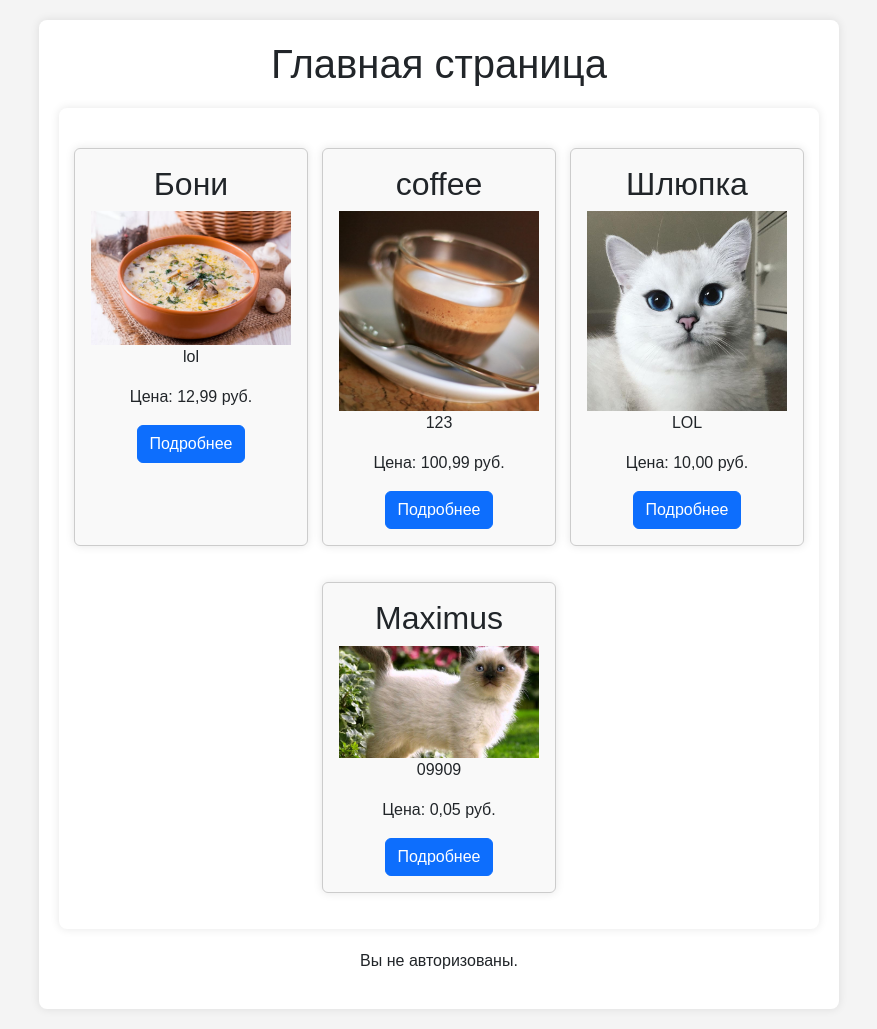
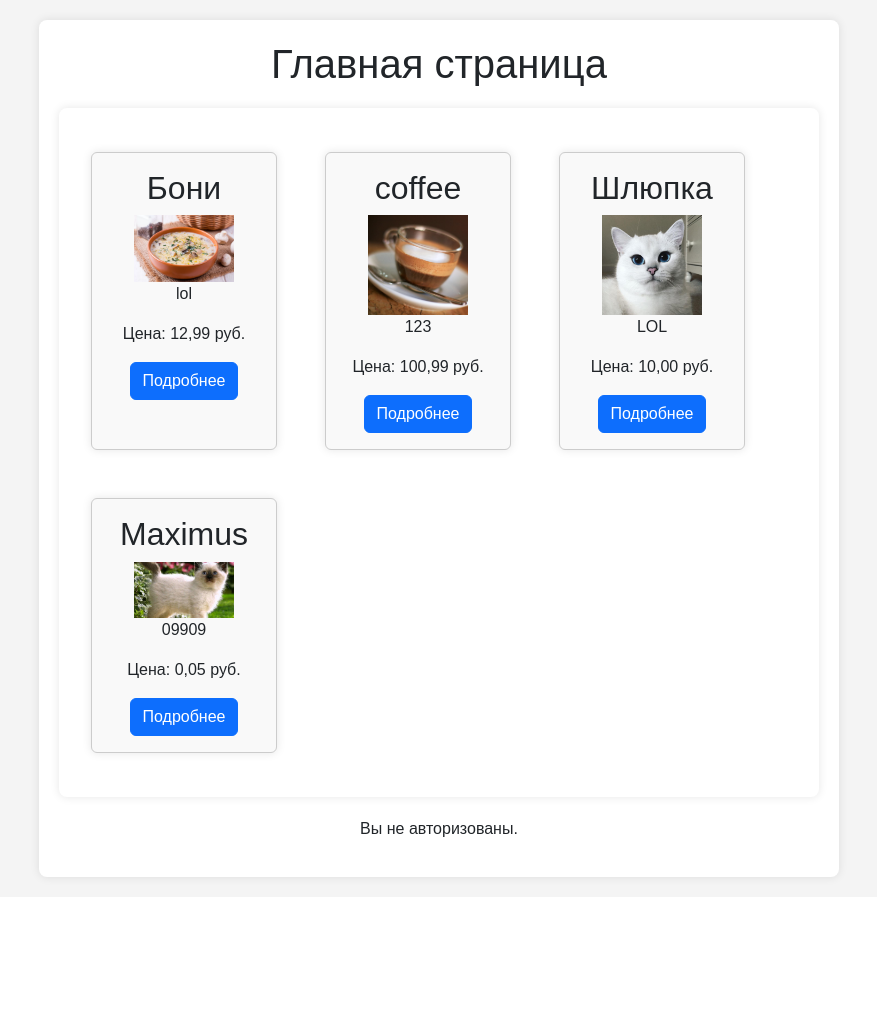
Before and after one commit to s-ginger/Django_learning_2, a Django app: page / in a window 1280 px wide. Shown: the part 54-1083 px from the top of the page, without its empty margins (201-1078 px from the left). After the commit the page ends 938 px from the top, so only its background shows below. Run offline with Django 5.2, Linux system fonts and the light colour scheme; data comes from the database, SQL or seed files in the repository; both versions use the stored data as it was before the commit.

Commit message:
four commit

```diff
--- a/comments/admin.py
+++ b/comments/admin.py
@@ -1,7 +1,6 @@
 from django.contrib import admin
 
-from .models import Comment, Tovars, Review
+from .models import Tovars, Review
 
-admin.site.register(Comment)
 admin.site.register(Tovars)
 admin.site.register(Review)
--- a/comments/models.py
+++ b/comments/models.py
@@ -3,13 +3,7 @@ from django.contrib.auth.models import User
 from django.utils import timezone
 from django.core.validators import MaxValueValidator
 
-class Comment(models.Model):
-    user = models.ForeignKey(User, on_delete=models.CASCADE)
-    text = models.TextField()
-    created_at = models.DateTimeField(default=timezone.now)
 
-    def __str__(self):
-        return f'Comment by {self.user.username} on {self.created_at}'
 
 class Tovars(models.Model):
     name = models.CharField(max_length=100)
--- a/comments/templates/comments/home.html
+++ b/comments/templates/comments/home.html
@@ -6,9 +6,9 @@
     <div class="container">
       <div class="row">
             {% for tovar in tovars%}
-                <div class="container p-3 mb-3 rounded col-auto" style="background-color: #f9f9f9; border: 1px solid #ccc; border-radius: 5px;">
+                <div class="container p-3 m-4 rounded col-3" style="background-color: #f9f9f9; border: 1px solid #ccc; border-radius: 5px;">
                     <h2>{{ tovar.name }}</h2>
-                    <img src="{{ tovar.image.url }}" alt="{{ tovar.name }}" style="max-width: 200px; max-height: 200px;">
+                    <img src="{{ tovar.image.url }}" alt="{{ tovar.name }}" style="max-width: 100px; max-height: 100px;">
                     <p>{{ tovar.description }}</p>
                     <p>Цена: {{ tovar.price }} руб.</p>
                     <a href="{% url 'tovar_detail' tovar.id %}" class="btn btn-primary">Подробнее</a>
@@ -16,6 +16,7 @@
             {% endfor %}
         </div>
     </div>
+
 
     {% if user.is_authenticated %}
         </div>
--- a/comments/views.py
+++ b/comments/views.py
@@ -2,8 +2,9 @@ from django.shortcuts import render, redirect, get_object_or_404
 from django.contrib.auth import login, authenticate, logout
 from django.contrib.auth.forms import UserCreationForm, AuthenticationForm
 from django.contrib.auth.models import Group
-from .forms import CommentForm, ReviewForm
-from .models import Comment, Tovars, Review
+from .forms import ReviewForm
+from .models import Tovars, Review
+
 
 def tovar_detail(request, tovar_id):
 
@@ -27,9 +28,7 @@ def tovar_detail(request, tovar_id):
 
 def home(request):
     is_admin = request.user.is_authenticated and request.user.groups.filter(name='администраторы').exists()
-    comments = Comment.objects.all().order_by('-created_at') if request.user.is_authenticated else []
     all_tovars = Tovars.objects.all()
-    form = CommentForm() if request.user.is_authenticated else None
     extra_content = "Административный контент" if is_admin else ""
 
     '''if request.method == 'POST' and request.user.is_authenticated:
@@ -42,7 +41,6 @@ def home(request):
 
 
     return render(request, 'comments/home.html', {
-        'form': form,
         'tovars': all_tovars,
         'extra_content': extra_content
     })
```
Also changed, not shown: comments/forms.py (+2 -5 lines), comments/migrations/0004_delete_comment.py (added), db.sqlite3, media/products/3fwfjyjg.gif (added), media/products/Cherry-Pie-1-6.webp (added), media/products/hsz06ti7.gif (added), media/products/sneakers-1.png (added).
